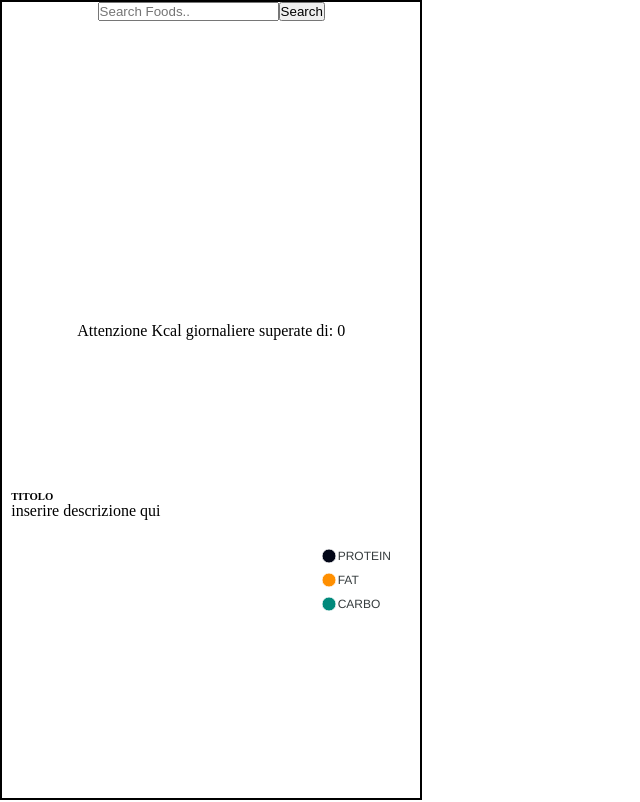
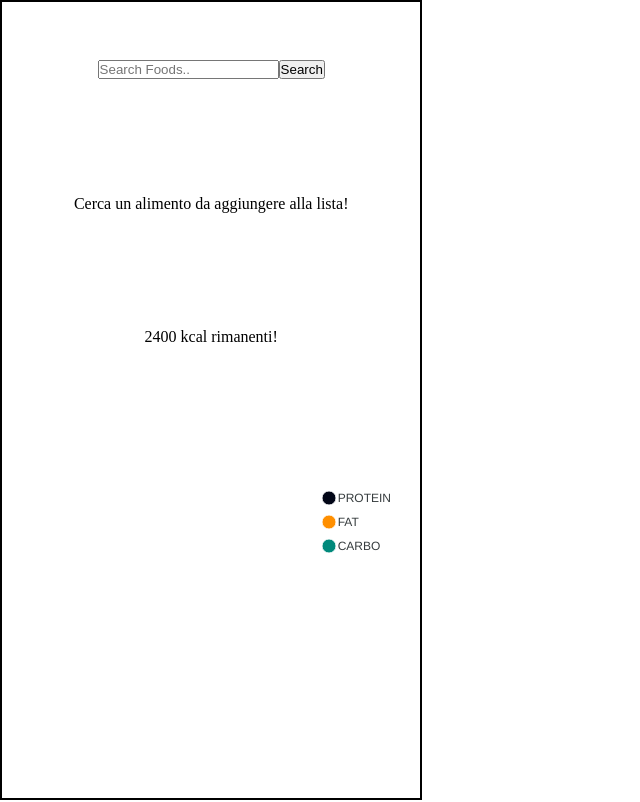
Before and after one commit to AlexCastels/REACTIVE-FIT, a React (Vite) app in the folder react-team-project/: page / in a window 1280 px wide. Shown: the whole page, without its empty margins (0-640 px from the left). Built offline with nearby package versions, Linux system fonts and the light colour scheme.

Commit message:
Fixato componente contaKcal

```diff
--- a/react-team-project/src/alex-components/CounterCalories.jsx
+++ b/react-team-project/src/alex-components/CounterCalories.jsx
@@ -7,8 +7,8 @@ export function CounterCalories(){
     const [data , setData] = useState([])
     const [input , setInput] = useState('')
     const [counter , setCounter] = useState(0)
-    const [dailyKcal , setDailyKcal] = useState(0)
-    const [overKcal , setOverKcal] = useState(0)
+    const [dailyKcal , setDailyKcal] = useState(2400)
+    // const [overKcal , setOverKcal] = useState(0)
     const [total ,setTotal] = useState({
         protein : 0,
         fat: 0,
@@ -27,7 +27,9 @@ export function CounterCalories(){
                 throw new Error('error')
             } else {
                 const json = await res.json()
-                setData((d) => [...d , json[0]])
+                if(json !== undefined){
+                    setData((d) => [...d , json[0]])
+                }
             }
         } catch (error) {
             console.log(error);
@@ -40,6 +42,10 @@ export function CounterCalories(){
 
     function handleBtn(){
         getData()
+        setInput('')
+    }
+
+    useEffect(()=>{
         if(data){
             let proteinV = 0
             let carboV = 0
@@ -51,9 +57,9 @@ export function CounterCalories(){
                 setCounter((p)=> Number(p) + Number(item.calories))
                 setDailyKcal((p) => Number(p) - Number(item.calories))
 
-                if(dailyKcal <= 0){
-                    setOverKcal((p) => p + Number(item.calories))
-                }
+                // if(dailyKcal <= 0){
+                //     setOverKcal((p) => p + Number(item.calories))
+                // }
             })
 
             setTotal((p) => {
@@ -64,10 +70,8 @@ export function CounterCalories(){
                     carbo: carboV
                 }
             })
-
         }
-        setInput('')
-    }
+    },[data])
 
     if(total){
         console.log(total);
@@ -84,12 +88,12 @@ export function CounterCalories(){
                 <button onClick={handleBtn}>Search</button>
             </div>
             <div className='pie-list'>
-                {data.length > 0 && data.map((item , index) => (
+                {data.length > 0 ? data.map((item , index) => (
                     <p key={index}>{item.name} {item.calories}</p>
-                ))}
+                )) : <p>Cerca un alimento da aggiungere alla lista!</p>}
             </div>
-            {counter !== 0 && <p>{counter} kcal</p>}
-            {dailyKcal > 0 ? <p>{dailyKcal} kcal rimanenti!</p> : <p>Attenzione Kcal giornaliere superate di: {overKcal}</p>}
+            {counter !== 0 && <p>Kcal Totali: {Math.round(counter)} </p>}
+            {dailyKcal >= 0 ? <p>{Math.round(dailyKcal)} kcal rimanenti!</p> : <p>Kcal giornaliere raggiunte!</p>}
             <div className='pie-cake'>
                 <CounterCaloriesPie macro={total}/>
             </div>
--- a/react-team-project/src/alex-components/CounterCaloriesPie.jsx
+++ b/react-team-project/src/alex-components/CounterCaloriesPie.jsx
@@ -5,8 +5,6 @@ import {
     Typography,
 } from "@material-tailwind/react";
 import Chart from "react-apexcharts";
-
-
 
 export default function CounterCaloriesPie({macro}) {
 
@@ -45,14 +43,14 @@ export default function CounterCaloriesPie({macro}) {
             >
                 <div>
                     <Typography variant="h6" color="blue-gray">
-                        TITOLO
+                        {/* TITOLO */}
                     </Typography>
                     <Typography
                         variant="small"
                         color="gray"
                         className="max-w-sm font-normal"
                     >
-                        inserire descrizione qui
+                        {/* inserire descrizione qui  */}
                     </Typography>
                 </div>
             </CardHeader>
--- a/react-team-project/src/alex-components/counterCalories.css
+++ b/react-team-project/src/alex-components/counterCalories.css
@@ -2,7 +2,7 @@
     display: flex;
     flex-direction: column;
     align-items: center;
-    justify-content: space-between;
+    justify-content: space-around;
     border: 2px solid black;
     height: 800px;
     width: 33%;
```
